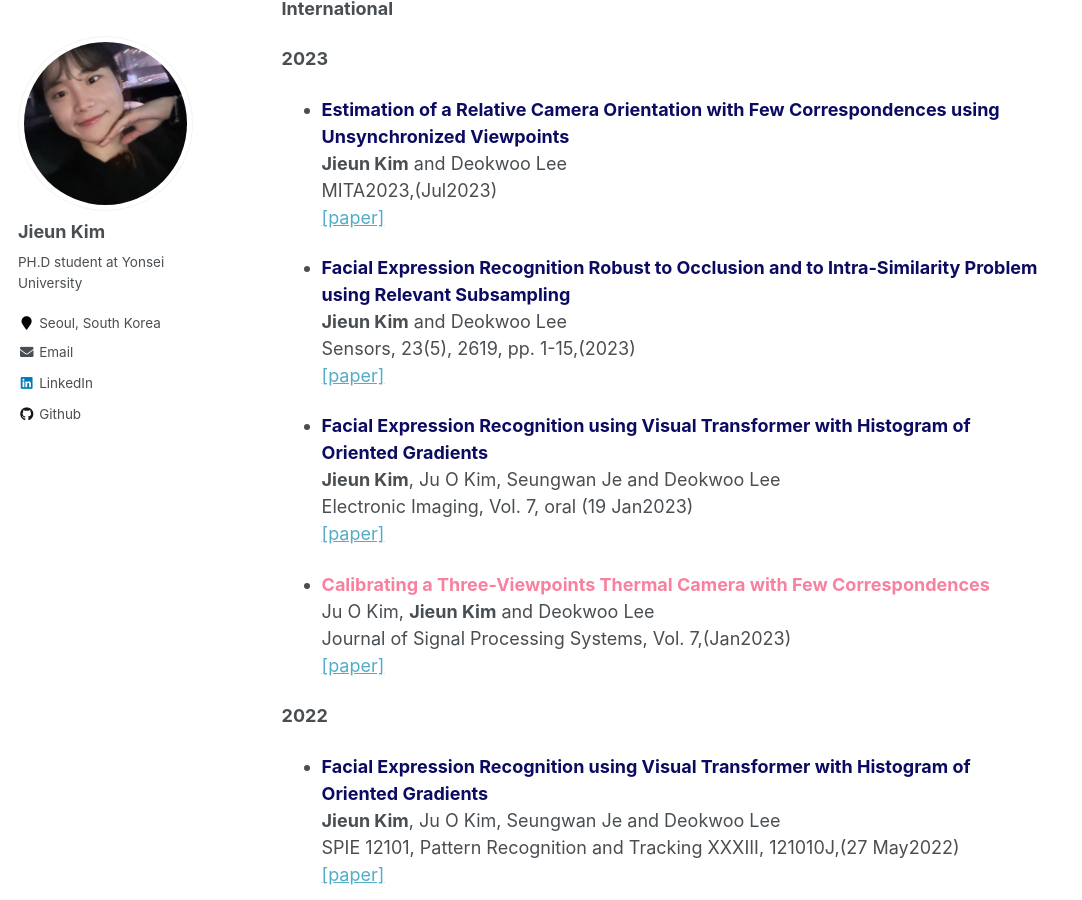
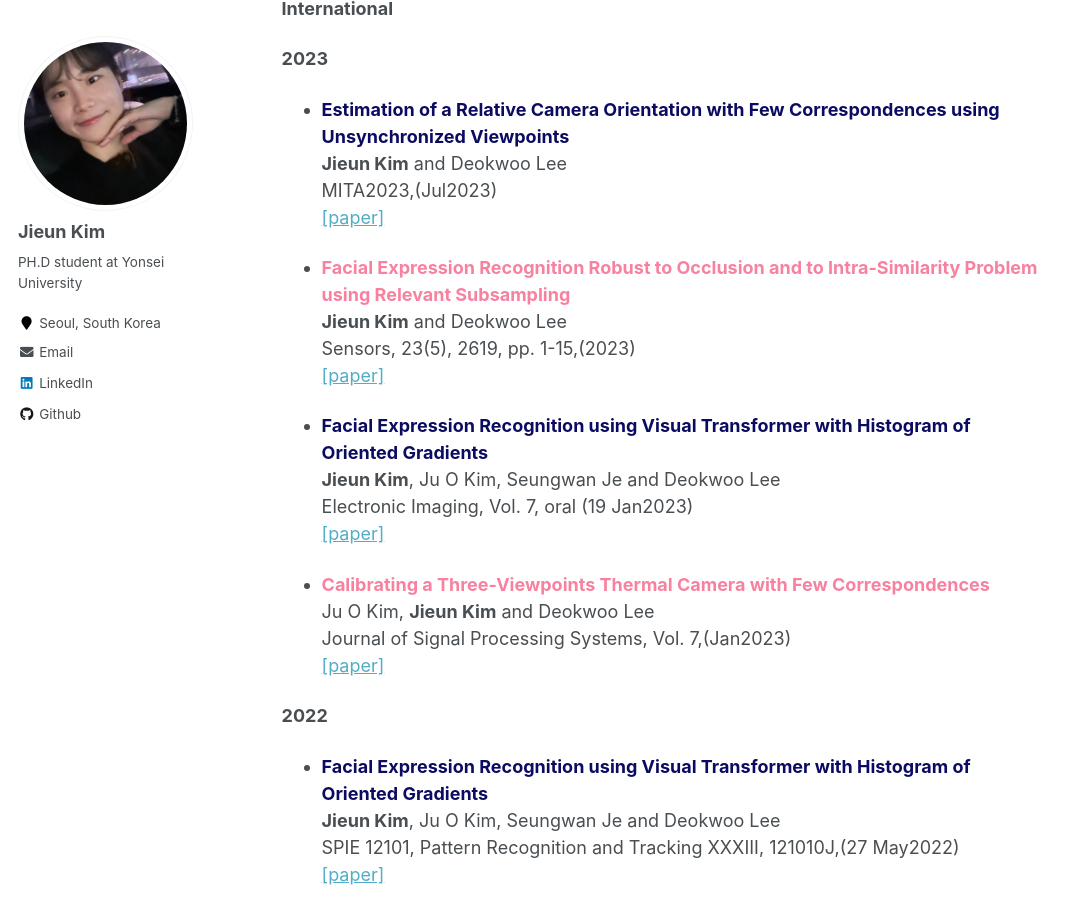
Before and after one commit to lilly9928/lilly9928.github.io, a Jekyll site: the page built from _pages/about.md, in a window 1280 px wide and 900 px high, scrolled down 614 px. Shown: the whole window, without its empty margins (0-1082 px from the left). Built offline with Jekyll 4.4.1, drawn with Linux system fonts in a browser that asks for light colours.

Commit message:
Update about.md

```diff
--- a/_pages/about.md
+++ b/_pages/about.md
@@ -46,7 +46,7 @@ Publications
 MITA2023,(Jul2023)\\
 [[paper]](http://lilly9928.github.io/files/paper1.pdf)
 
-* <span style="color:#0B0B61">**Facial Expression Recognition Robust to Occlusion and to Intra-Similarity Problem using Relevant Subsampling**</span> \\
+* <span style="color:#F7819F">**Facial Expression Recognition Robust to Occlusion and to Intra-Similarity Problem using Relevant Subsampling**</span> \\
 **Jieun Kim** and Deokwoo Lee\\
 Sensors, 23(5), 2619, pp. 1-15,(2023)\\
 [[paper]](http://lilly9928.github.io/files/paper2.pdf)
```
